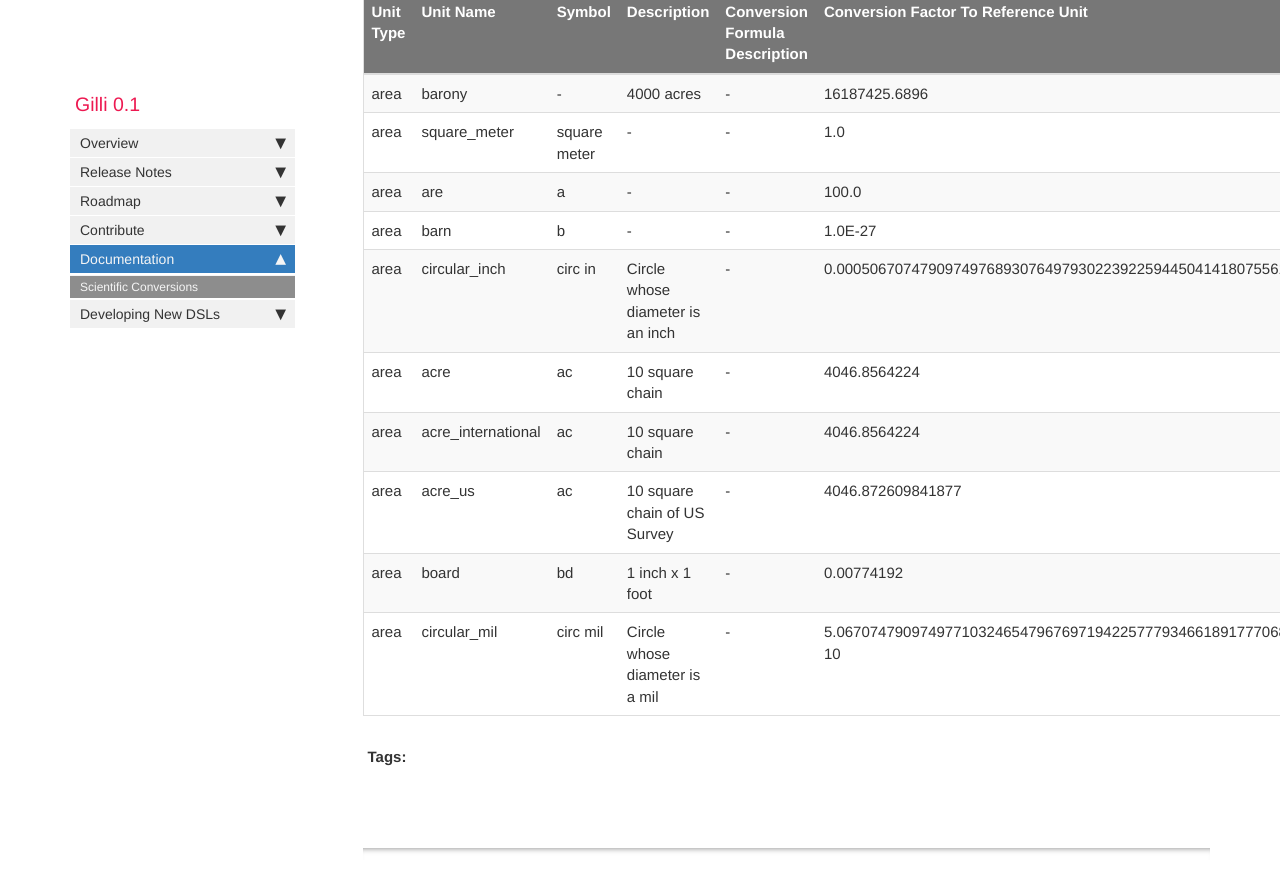
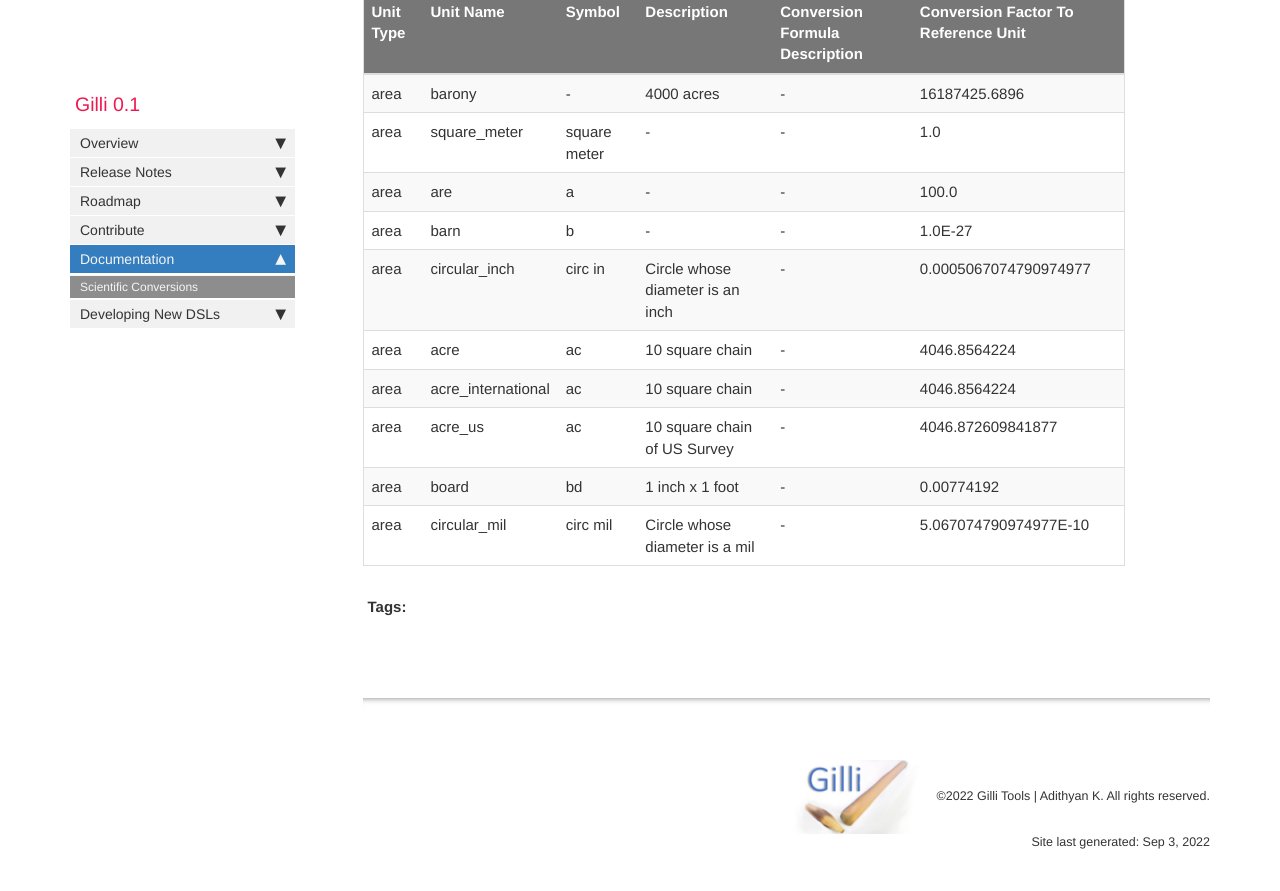
Before and after one commit to adithyank/gilli, a Jekyll site: the page built from docs/pages/lang/lang_sci_conversions.md, in a window 1280 px wide and 900 px high, scrolled down 2793 px. Shown: the top 891 px of the window. Built offline with Jekyll 4.4.1, drawn with Linux system fonts in a browser that asks for light colours; comment, search, counter and statistics services are not loaded.

Commit message:
changes in auto generated file

```diff
--- a/docs/_includes/auto_generated/conversionslist.md
+++ b/docs/_includes/auto_generated/conversionslist.md
@@ -68,9 +68,9 @@ Reference Unit Name : `square_meter`
 | area | square_meter | square meter | - | - | 1.0 |
 | area | are | a | - | - | 100.0 |
 | area | barn | b | - | - | 1.0E-27 |
-| area | circular_inch | circ in | Circle whose diameter is an inch | - | 0.0005067074790974976893076497930223922594450414180755615234375 |
+| area | circular_inch | circ in | Circle whose diameter is an inch | - | 0.0005067074790974977 |
 | area | acre | ac | 10 square chain | - | 4046.8564224 |
 | area | acre_international | ac | 10 square chain | - | 4046.8564224 |
 | area | acre_us | ac | 10 square chain of US Survey | - | 4046.872609841877 |
 | area | board | bd | 1 inch x 1 foot | - | 0.00774192 |
-| area | circular_mil | circ mil | Circle whose diameter is a mil | - | 5.0670747909749771032465479676971942257779346618917770683765411376953125E-10 |
+| area | circular_mil | circ mil | Circle whose diameter is a mil | - | 5.067074790974977E-10 |
```
